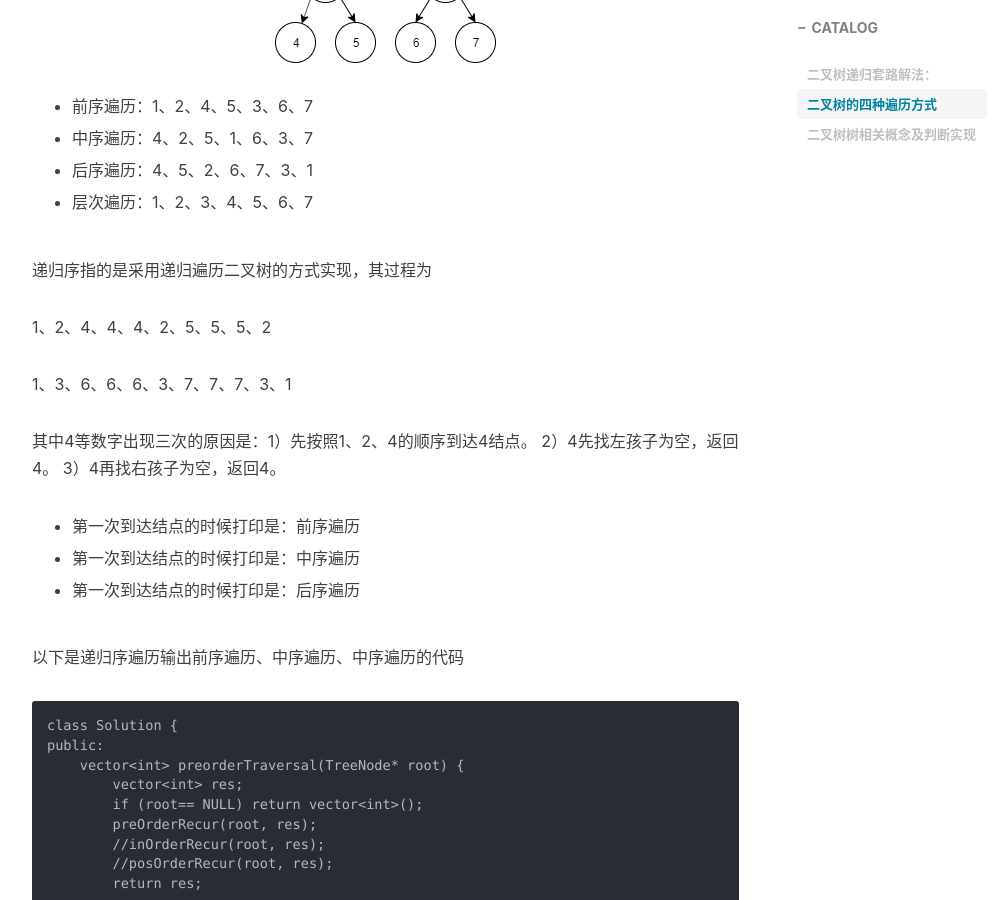
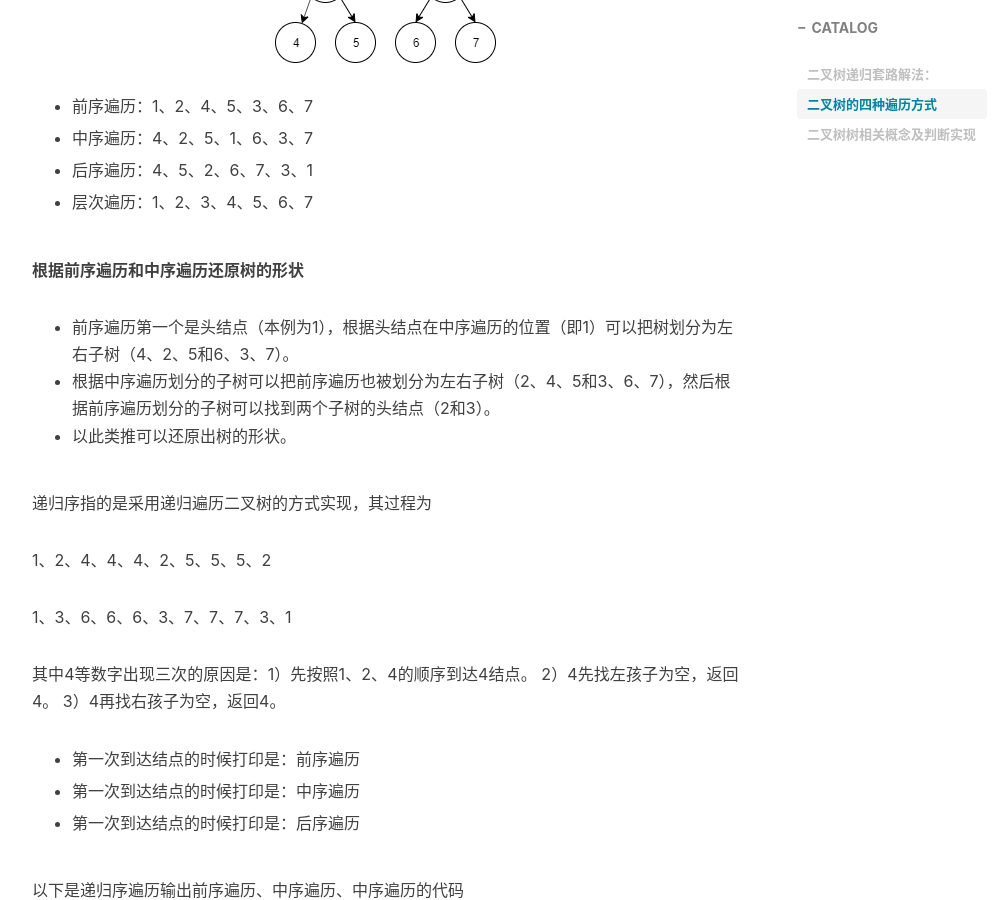
Before and after one commit to AIaimuti/aiaimuti.github.io, a Jekyll site: the page built from _posts/2019-11-26-tree.md, in a window 1280 px wide and 900 px high, scrolled down 1300 px. Shown: the whole window, without its empty margins (233-1240 px from the left). Built offline with Jekyll 4.4.1, drawn with Linux system fonts in a browser that asks for light colours; nearby versions of some CDN libraries; comment, search, counter and statistics services are not loaded.

Commit message:
Update 2019-11-26-tree.md

```diff
--- a/_posts/2019-11-26-tree.md
+++ b/_posts/2019-11-26-tree.md
@@ -39,6 +39,12 @@ return false
 + 后序遍历：4、5、2、6、7、3、1
 
 + 层次遍历：1、2、3、4、5、6、7
+
+**根据前序遍历和中序遍历还原树的形状**
+
++ 前序遍历第一个是头结点（本例为1），根据头结点在中序遍历的位置（即1）可以把树划分为左右子树（4、2、5和6、3、7）。
++ 根据中序遍历划分的子树可以把前序遍历也被划分为左右子树（2、4、5和3、6、7），然后根据前序遍历划分的子树可以找到两个子树的头结点（2和3）。
++ 以此类推可以还原出树的形状。
 
 递归序指的是采用递归遍历二叉树的方式实现，其过程为
 
```
